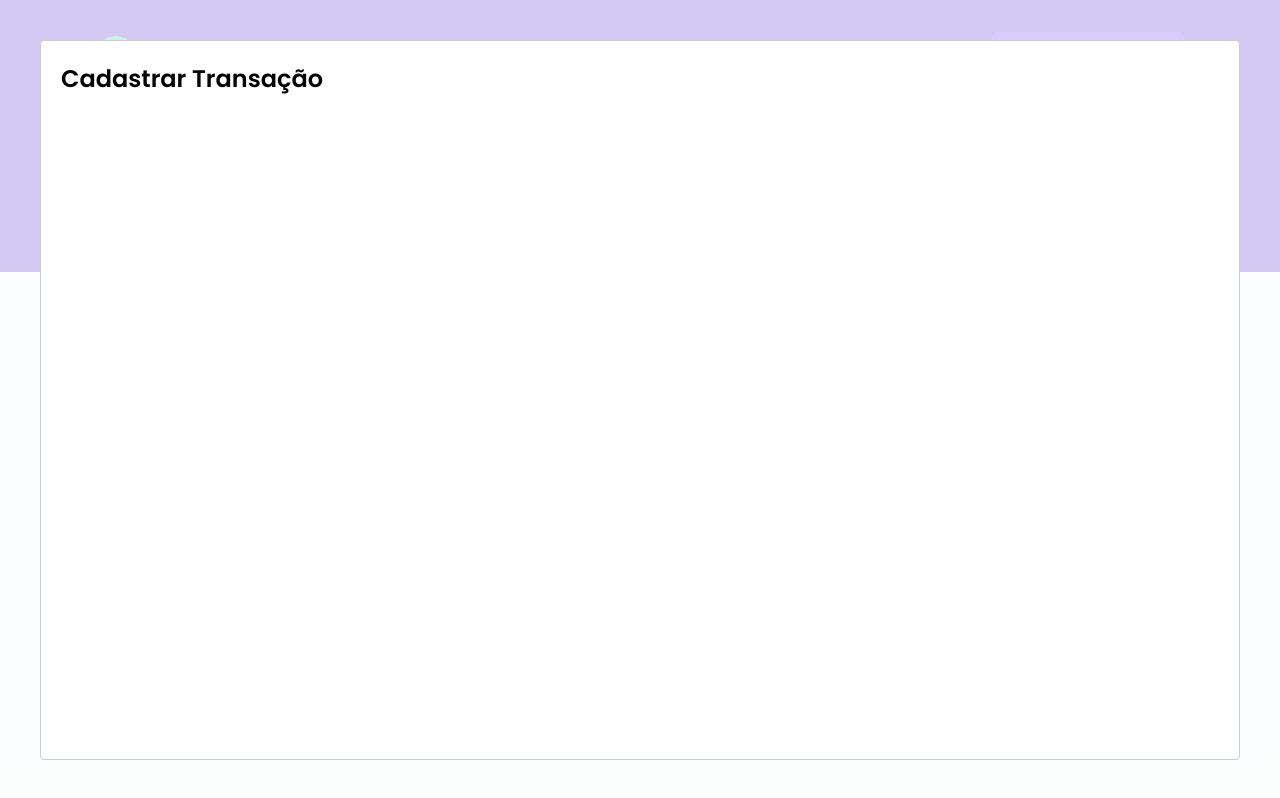
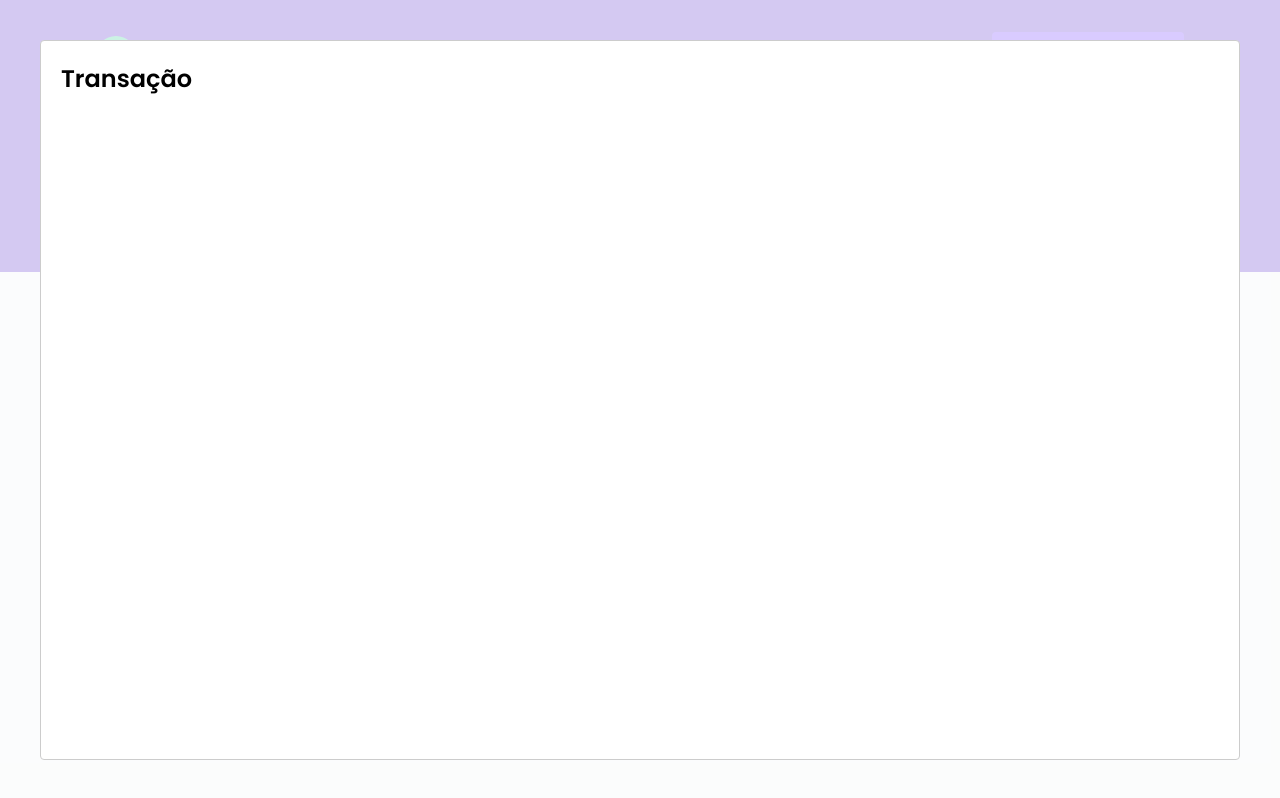
Before and after one commit to MendesWashington/dtmoney, a React (Create React App) app: page / in a window 1280 px wide. Both pictures are taken after a click on the button "Nova transação". Built offline with nearby package versions, Linux system fonts and the light colour scheme; no server answers; what miragejs would draw is missing.

Commit message:
Criado componente para estilização do formulário do modal de transações

```diff
--- a/src/components/NewTransactionModal/index.tsx
+++ b/src/components/NewTransactionModal/index.tsx
@@ -1,4 +1,5 @@
 import Modal from "react-modal";
+import { Container } from "./styled";
 
 interface NewTransactionModalProps {
   isOpen: boolean;
@@ -16,7 +17,9 @@ export const NewTransactionModal = ({
       isOpen={isOpen}
       onRequestClose={onRequestClose}
     >
-      <h2>Cadastrar Transação</h2>
+     <Container>
+       <h2>Transação</h2>
+     </Container>
     </Modal>
   );
 };
--- /dev/null
+++ b/src/components/NewTransactionModal/styled.ts
@@ -0,0 +1,7 @@
+import styled from "styled-components";
+
+
+export const Container = styled.form`
+
+
+`;
```
